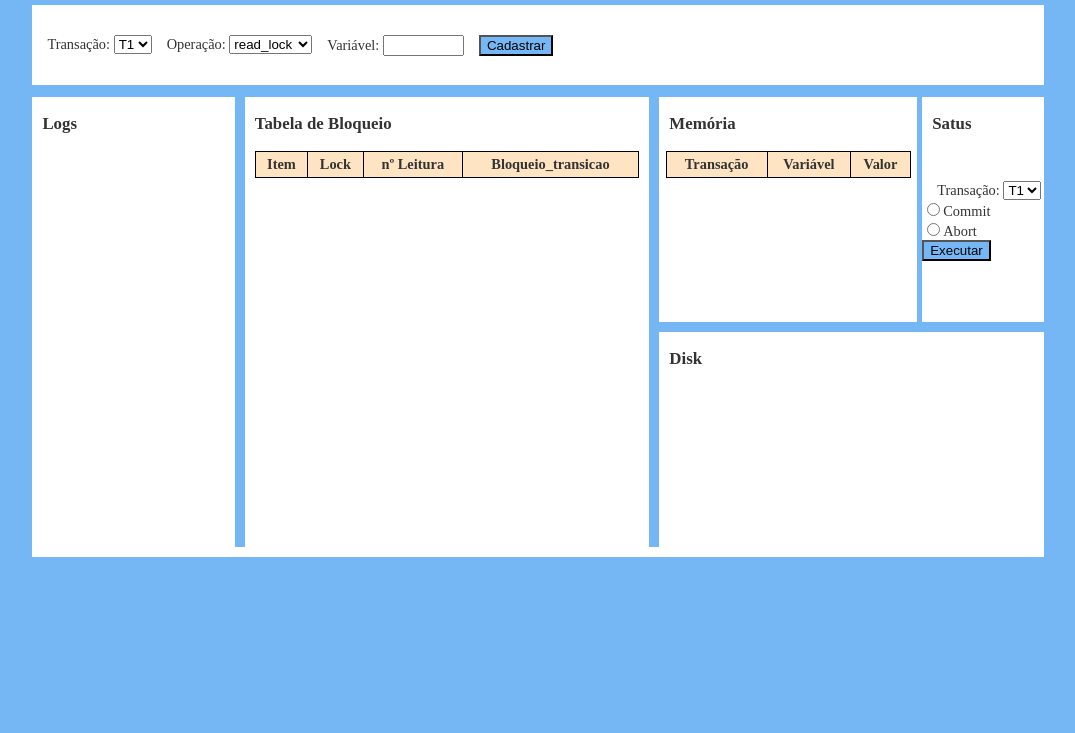
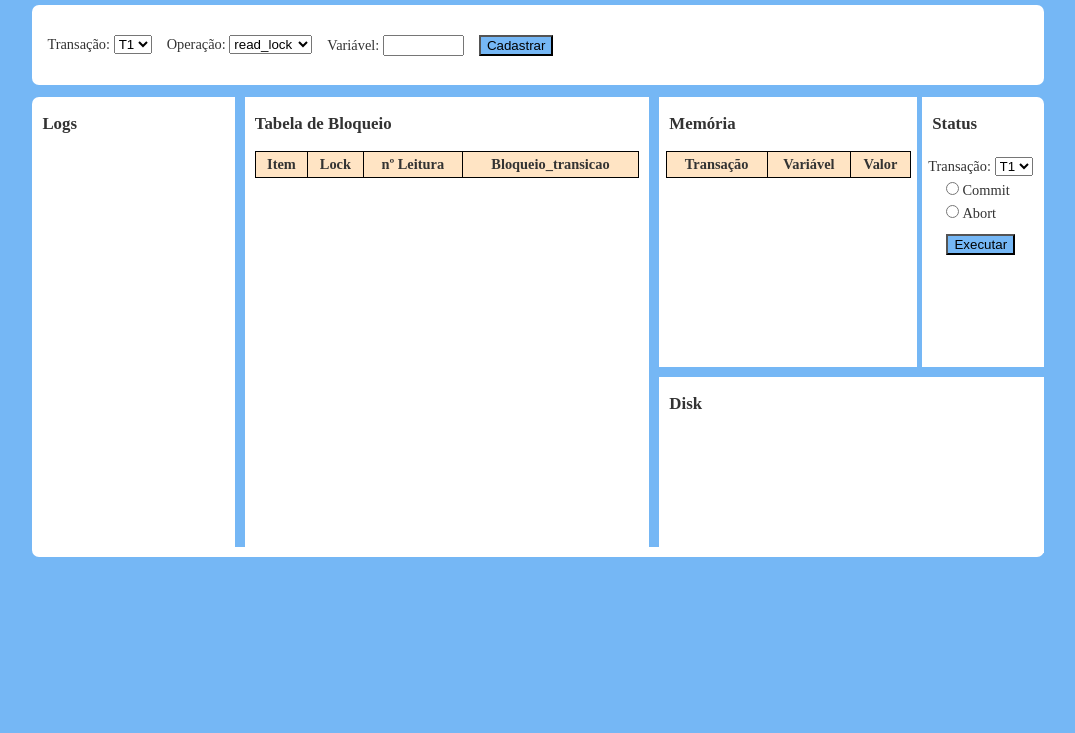
Before and after one commit to mailtonfcarvalho/db-02, a website: page index.html in a window 1280 px wide. Shown: the part 67-800 px from the top of the page, without its empty margins (102-1177 px from the left). Drawn offline with nearby package versions, Linux system fonts and the light colour scheme.

Commit message:
atualização Html

```diff
--- a/index.html
+++ b/index.html
@@ -10,7 +10,7 @@
         <script src="script.js"> </script>
 
         <div class="titulo">
-            <h1>Controle de Concorrencia</h1>
+            <h1>Controle de Concorrencia - SGBD</h1>
         </div>
     </head>
 
@@ -107,21 +107,21 @@
             </div>
             <div class="panel4">
                 <div class="col">
-                    <h3>Satus</h3>
+                    <h3>Status</h3>
                 </div>
-                <div id="box-1" class="box">
-                        <label>Transação:</label>
-                        <select name="transaction">
+                <div id="box-6">
+                        <label class="nome">Transação:</label>
+                        <select name="transaction" class="status">
                             <option>T1</option>
                             <option>T2</option>
                             <option>T3</option>
                         </select>
                 </div>
 
-                <input type="radio" name="status" value="commit">Commit<br>
-                <input type="radio" name="status" value="abort">Abort<br>
+                <input type="radio" name="status" value="commit" class="radio">Commit<br>
+                <input type="radio" name="status" value="abort" class="radio">Abort<br>
 
-                <button type="submit" style="background-color: #75b7f5"> Executar</button>
+                <button type="submit" class= "botton"> Executar</button>
 
             </div>
 
--- a/styles.css
+++ b/styles.css
@@ -23,6 +23,7 @@ footer{
   height:10px;
   margin-left:10%;
   background: white;
+  border-radius:0px 0px 7px 7px;
 }
 .titulo {
  margin-left: 10%;
@@ -33,6 +34,7 @@ footer{
   position: relative;
   width: 100%;
   height: 100%;
+  border-radius:7px;
 }
 .panel1 {
   background: white;
@@ -41,6 +43,7 @@ footer{
   width: 20%;
   height: 100%;
   overflow:auto;
+  border-radius:7px 0px 0px 0px;
 }
 .panel2 {
   background: white;
@@ -56,7 +59,7 @@ footer{
   position: relative;
   float:left;
   width: 25.5%;
-  height: 50%;
+  height: 60%;
   margin-left: 1%;
   overflow:auto;
 }
@@ -66,15 +69,16 @@ footer{
   float:left;
   margin-left: 0.5%;
   width: 12%;
-  height: 50%;
+  height: 60%;
   overflow:auto;
+  border-radius:0px 7px 0px 0px;
 }
 .panel5 {
   background: white;
   position: relative;
   float:left;
   width: 38%;
-  height: 50%;
+  height: 39%;
   margin-left: 1%;
   margin-top: 1%;
   overflow:auto;
@@ -110,3 +114,19 @@ th, td {
   margin-left: 15px;
   margin-top: 30px;
 }
+
+.nome{
+  margin-left:5%;
+}
+.status{
+  margin-top: 5%;
+}
+.radio{
+  margin-left: 20%;
+  margin-top: 5%;
+}
+.botton{
+  background-color: #75b7f5;
+  margin-left:20%;
+  margin-top: 10%;
+}
```
